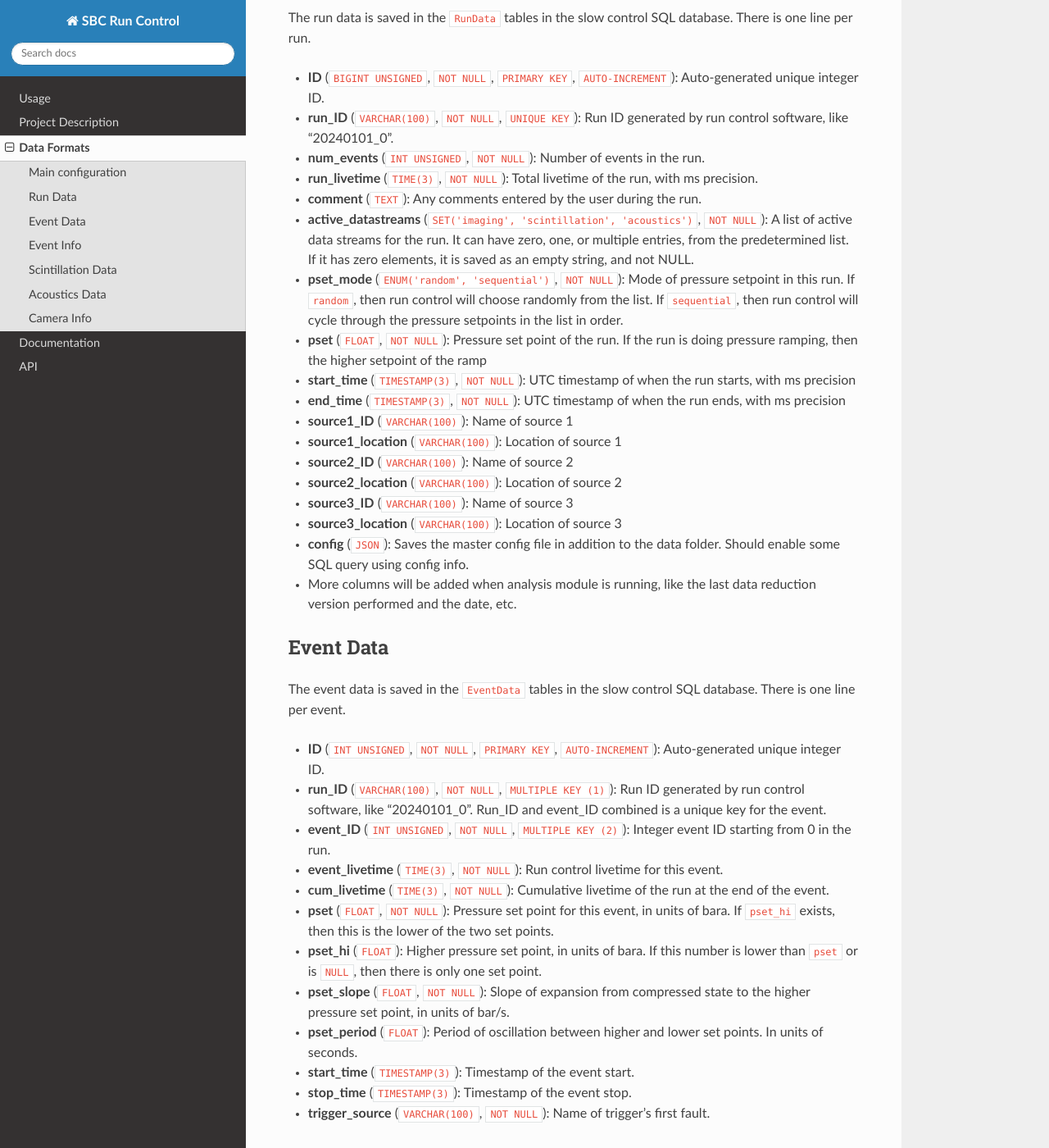
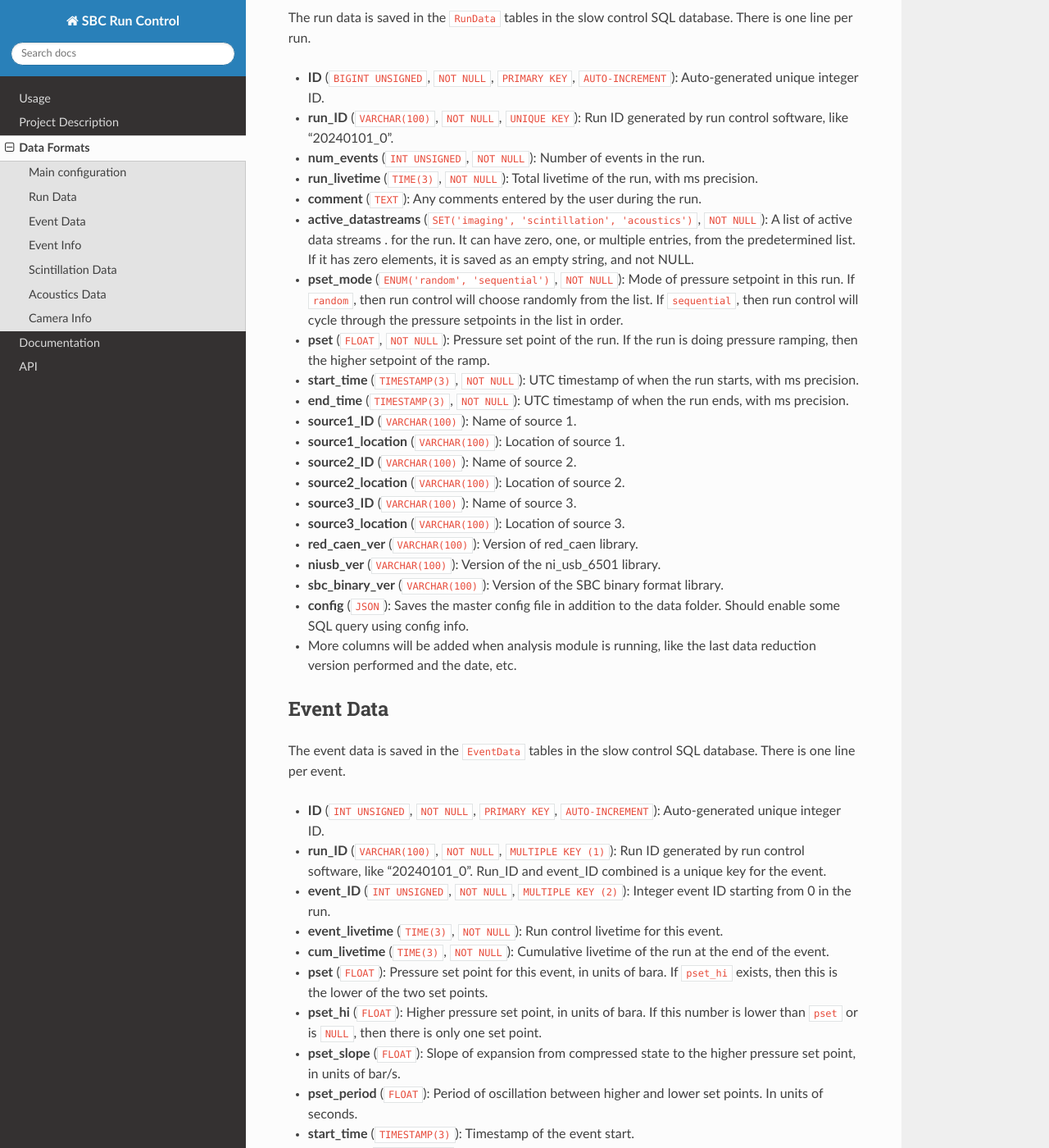
Before and after one commit to SBC-Collaboration/SBC-RunControl, a Sphinx documentation site: the page built from docs/data_format.md, in a window 1280 px wide and 1400 px high, scrolled down 6037 px. Shown: the whole window at 82% size. Built offline with Sphinx 7.4.7 and the Read the Docs theme 3.1.0, drawn with Linux system fonts in a browser that asks for light colours.

Commit message:
Update data format and dependencies documentation.

```diff
--- a/docs/data_format.md
+++ b/docs/data_format.md
@@ -171,18 +171,21 @@ The run data is saved in the `RunData` tables in the slow control SQL database.
 - **num_events** (`INT UNSIGNED`, `NOT NULL`): Number of events in the run.
 - **run_livetime** (`TIME(3)`, `NOT NULL`): Total livetime of the run, with ms precision.
 - **comment** (`TEXT`): Any comments entered by the user during the run.
-- **active_datastreams** (`SET('imaging', 'scintillation', 'acoustics')`, `NOT NULL`): A list of active data streams
+- **active_datastreams** (`SET('imaging', 'scintillation', 'acoustics')`, `NOT NULL`): A list of active data streams .
   for the run. It can have zero, one, or multiple entries, from the predetermined list. If it has zero elements, it is saved as an empty string, and not NULL.
 - **pset_mode** (`ENUM('random', 'sequential')`, `NOT NULL`): Mode of pressure setpoint in this run. If `random`, then run control will choose randomly from the list. If `sequential`, then run control will cycle through the pressure setpoints in the list in order.
-- **pset** (`FLOAT`, `NOT NULL`): Pressure set point of the run. If the run is doing pressure ramping, then the higher setpoint of the ramp
-- **start_time** (`TIMESTAMP(3)`, `NOT NULL`): UTC timestamp of when the run starts, with ms precision
-- **end_time** (`TIMESTAMP(3)`, `NOT NULL`): UTC timestamp of when the run ends, with ms precision
-- **source1_ID** (`VARCHAR(100)`): Name of source 1
-- **source1_location** (`VARCHAR(100)`): Location of source 1
-- **source2_ID** (`VARCHAR(100)`): Name of source 2
-- **source2_location** (`VARCHAR(100)`): Location of source 2
-- **source3_ID** (`VARCHAR(100)`): Name of source 3
-- **source3_location** (`VARCHAR(100)`): Location of source 3
+- **pset** (`FLOAT`, `NOT NULL`): Pressure set point of the run. If the run is doing pressure ramping, then the higher setpoint of the ramp.
+- **start_time** (`TIMESTAMP(3)`, `NOT NULL`): UTC timestamp of when the run starts, with ms precision.
+- **end_time** (`TIMESTAMP(3)`, `NOT NULL`): UTC timestamp of when the run ends, with ms precision.
+- **source1_ID** (`VARCHAR(100)`): Name of source 1.
+- **source1_location** (`VARCHAR(100)`): Location of source 1.
+- **source2_ID** (`VARCHAR(100)`): Name of source 2.
+- **source2_location** (`VARCHAR(100)`): Location of source 2.
+- **source3_ID** (`VARCHAR(100)`): Name of source 3.
+- **source3_location** (`VARCHAR(100)`): Location of source 3.
+- **red_caen_ver** (`VARCHAR(100)`): Version of red_caen library.
+- **niusb_ver** (`VARCHAR(100)`): Version of the ni_usb_6501 library.
+- **sbc_binary_ver** (`VARCHAR(100)`): Version of the SBC binary format library.
 - **config** (`JSON`): Saves the master config file in addition to the data folder. Should enable some SQL query using config info.
 - More columns will be added when analysis module is running, like the last data reduction version performed and the date, etc.
 
@@ -193,9 +196,9 @@ The event data is saved in the `EventData` tables in the slow control SQL databa
 - **event_ID** (`INT UNSIGNED`, `NOT NULL`, `MULTIPLE KEY (2)`): Integer event ID starting from 0 in the run.
 - **event_livetime** (`TIME(3)`, `NOT NULL`): Run control livetime for this event.
 - **cum_livetime** (`TIME(3)`, `NOT NULL`): Cumulative livetime of the run at the end of the event.
-- **pset** (`FLOAT`, `NOT NULL`): Pressure set point for this event, in units of bara. If `pset_hi` exists, then this is the lower of the two set points.
+- **pset** (`FLOAT`): Pressure set point for this event, in units of bara. If `pset_hi` exists, then this is the lower of the two set points.
 - **pset_hi** (`FLOAT`): Higher pressure set point, in units of bara. If this number is lower than `pset` or is `NULL`, then there is only one set point.
-- **pset_slope** (`FLOAT`, `NOT NULL`): Slope of expansion from compressed state to the higher pressure set point, in units of bar/s.
+- **pset_slope** (`FLOAT`): Slope of expansion from compressed state to the higher pressure set point, in units of bar/s.
 - **pset_period** (`FLOAT`): Period of oscillation between higher and lower set points. In units of seconds.
 - **start_time** (`TIMESTAMP(3)`): Timestamp of the event start.
 - **stop_time** (`TIMESTAMP(3)`): Timestamp of the event stop.
```
Also changed, not shown: docs/usage.md (+6 -3 lines).
